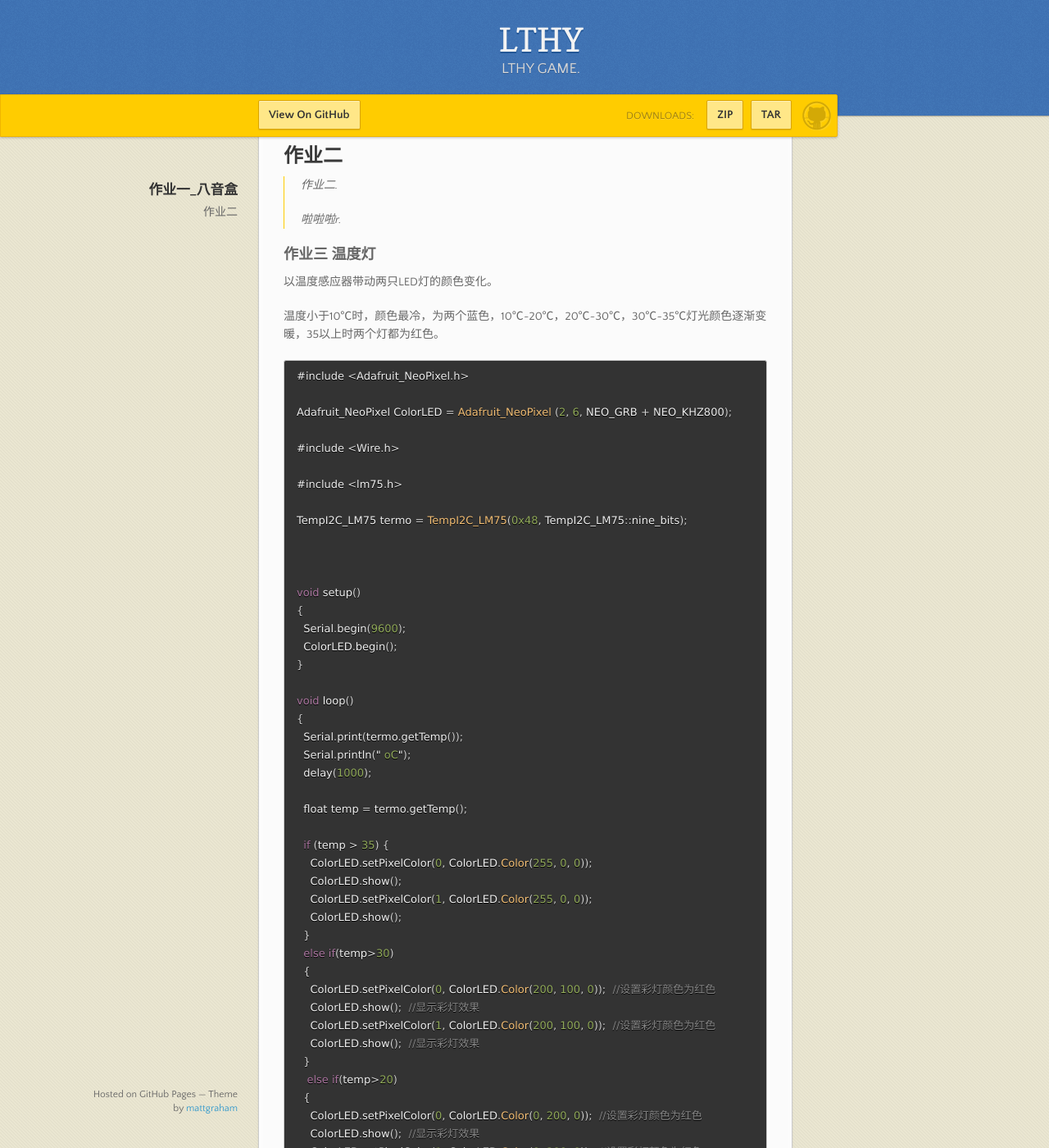
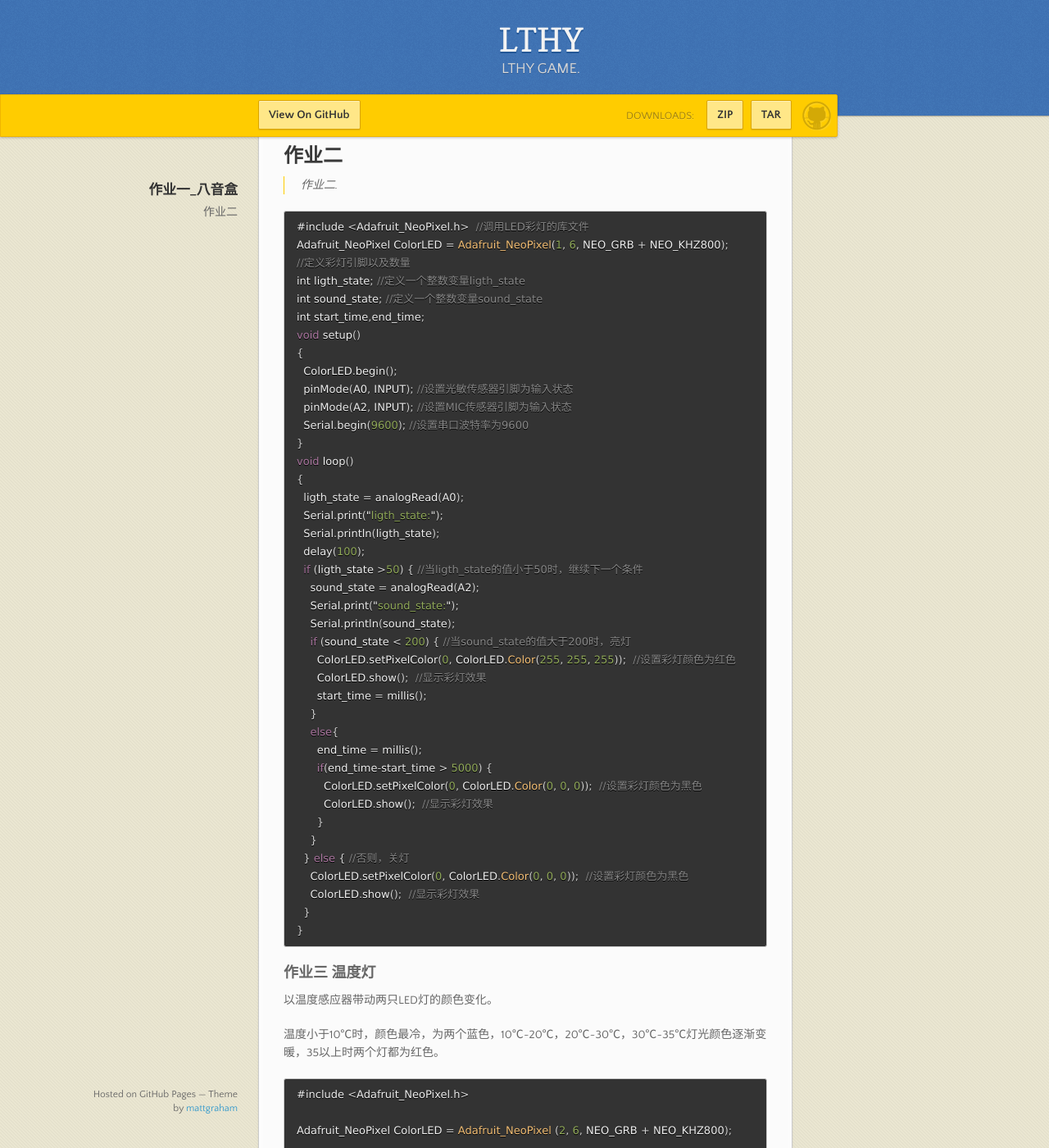
Before and after one commit to lthy/lthy.github.io, a Jekyll site: the page built from index.md, in a window 1280 px wide and 1400 px high, scrolled down 2841 px. Shown: the whole window at 82% size. Built offline with Jekyll 4.4.1, drawn with Linux system fonts in a browser that asks for light colours; nearby versions of some CDN libraries.

Commit message:
Update index.md

````diff
--- a/index.md
+++ b/index.md
@@ -134,8 +134,49 @@ void loop() {
 ## [](#header-2)作业二
 
 >作业二.
->
-> 啦啦啦r.
+
+```js
+#include <Adafruit_NeoPixel.h>  //调用LED彩灯的库文件
+Adafruit_NeoPixel ColorLED = Adafruit_NeoPixel(1, 6, NEO_GRB + NEO_KHZ800);
+//定义彩灯引脚以及数量
+int ligth_state; //定义一个整数变量ligth_state
+int sound_state; //定义一个整数变量sound_state
+int start_time,end_time;
+void setup()
+{
+  ColorLED.begin();
+  pinMode(A0, INPUT); //设置光敏传感器引脚为输入状态
+  pinMode(A2, INPUT); //设置MIC传感器引脚为输入状态
+  Serial.begin(9600); //设置串口波特率为9600
+}
+void loop()
+{
+  ligth_state = analogRead(A0);
+  Serial.print("ligth_state:");
+  Serial.println(ligth_state);
+  delay(100);
+  if (ligth_state >50) { //当ligth_state的值小于50时，继续下一个条件
+    sound_state = analogRead(A2);
+    Serial.print("sound_state:");
+    Serial.println(sound_state);
+    if (sound_state < 200) { //当sound_state的值大于200时，亮灯
+      ColorLED.setPixelColor(0, ColorLED.Color(255, 255, 255));  //设置彩灯颜色为红色
+      ColorLED.show();  //显示彩灯效果
+      start_time = millis();
+    }
+    else{
+      end_time = millis();
+      if(end_time-start_time > 5000) {
+        ColorLED.setPixelColor(0, ColorLED.Color(0, 0, 0));  //设置彩灯颜色为黑色
+        ColorLED.show();  //显示彩灯效果
+      }
+    }
+  } else { //否则，关灯
+    ColorLED.setPixelColor(0, ColorLED.Color(0, 0, 0));  //设置彩灯颜色为黑色
+    ColorLED.show();  //显示彩灯效果
+  }
+}
+```
 
 ### [](#header-3)作业三 温度灯
 
````
